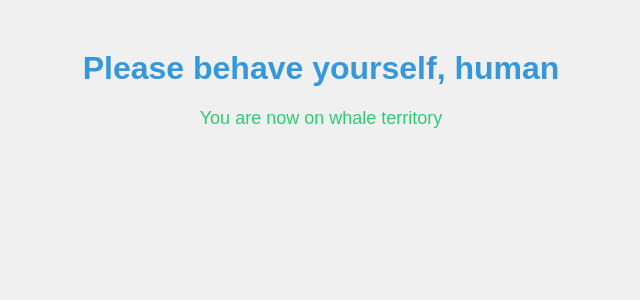
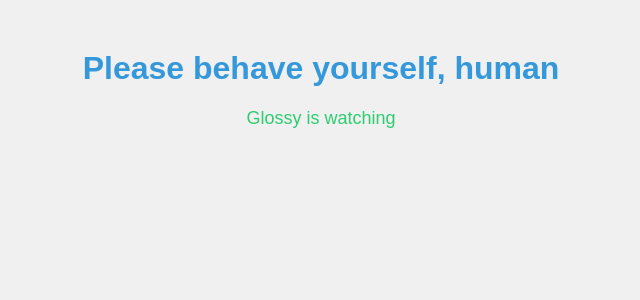
Before and after one commit to hvalfangst/Azure-App-Service-Web-App-using-Python, a Flask app: page / in a window 1280 px wide. Shown: the top 300 px of the page, without its empty margins (319-959 px from the left). Run offline with Flask 3, Linux system fonts and the light colour scheme.

Commit message:
Testing if my GitHub action workflow pipeline is working by altering 'index.html'. This should trigger a new deployment of my Azure Web App and thus the associated static website should reflect these changes on refresh

```diff
--- a/templates/index.html
+++ b/templates/index.html
@@ -3,11 +3,11 @@
 <head>
     <meta charset="UTF-8">
     <meta name="viewport" content="width=device-width, initial-scale=1.0">
-    <title>Hvalfangst AS</title>
+    <title>Glossy AS</title>
     <link rel="stylesheet" href="{{ url_for('static', filename='style.css') }}">
 </head>
 <body>
 <h1>Please behave yourself, human</h1>
-<p>You are now on whale territory</p>
+<p>Glossy is watching</p>
 </body>
 </html>
```
Also changed, not shown: application.py (renamed from main.py).
